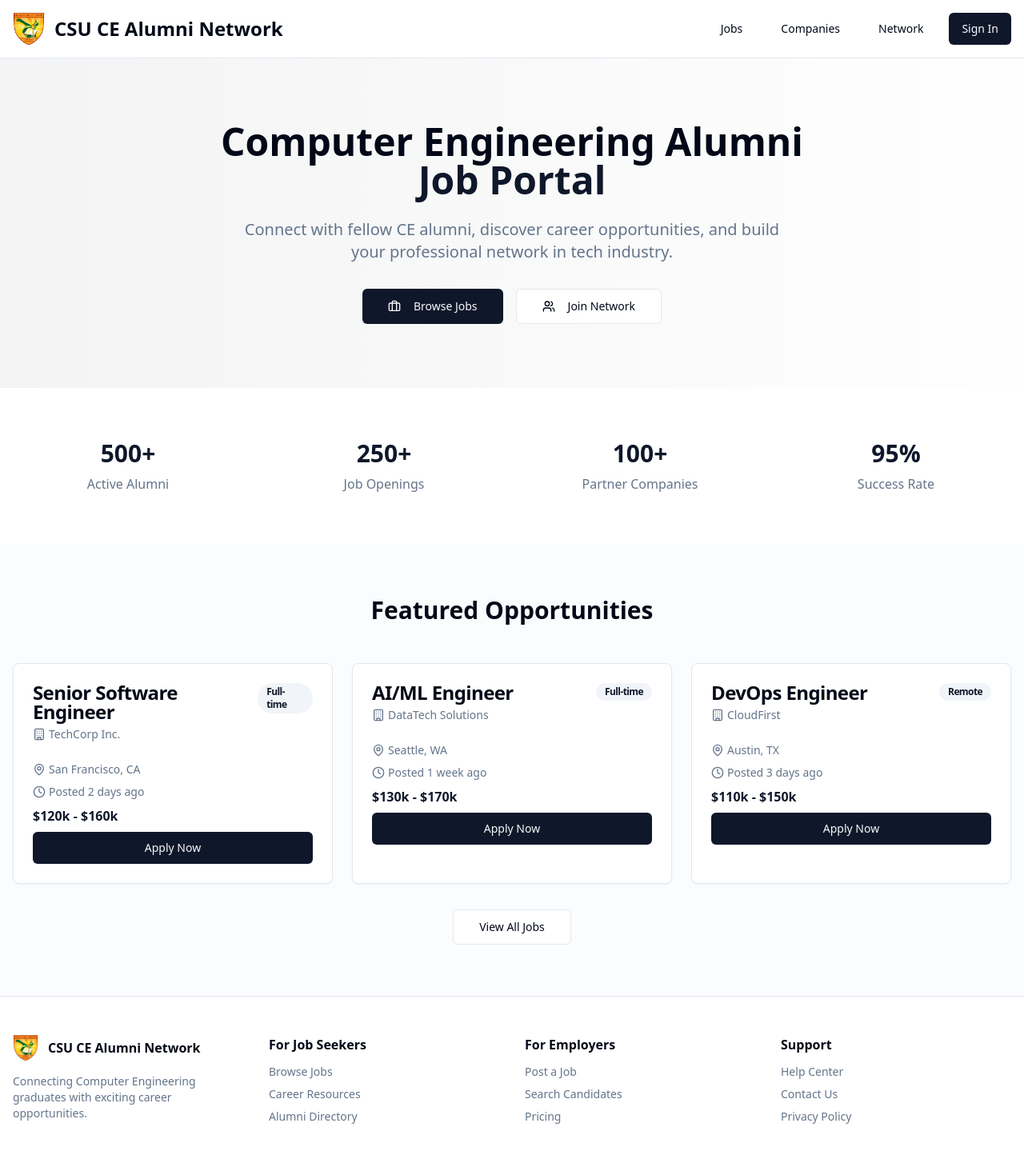
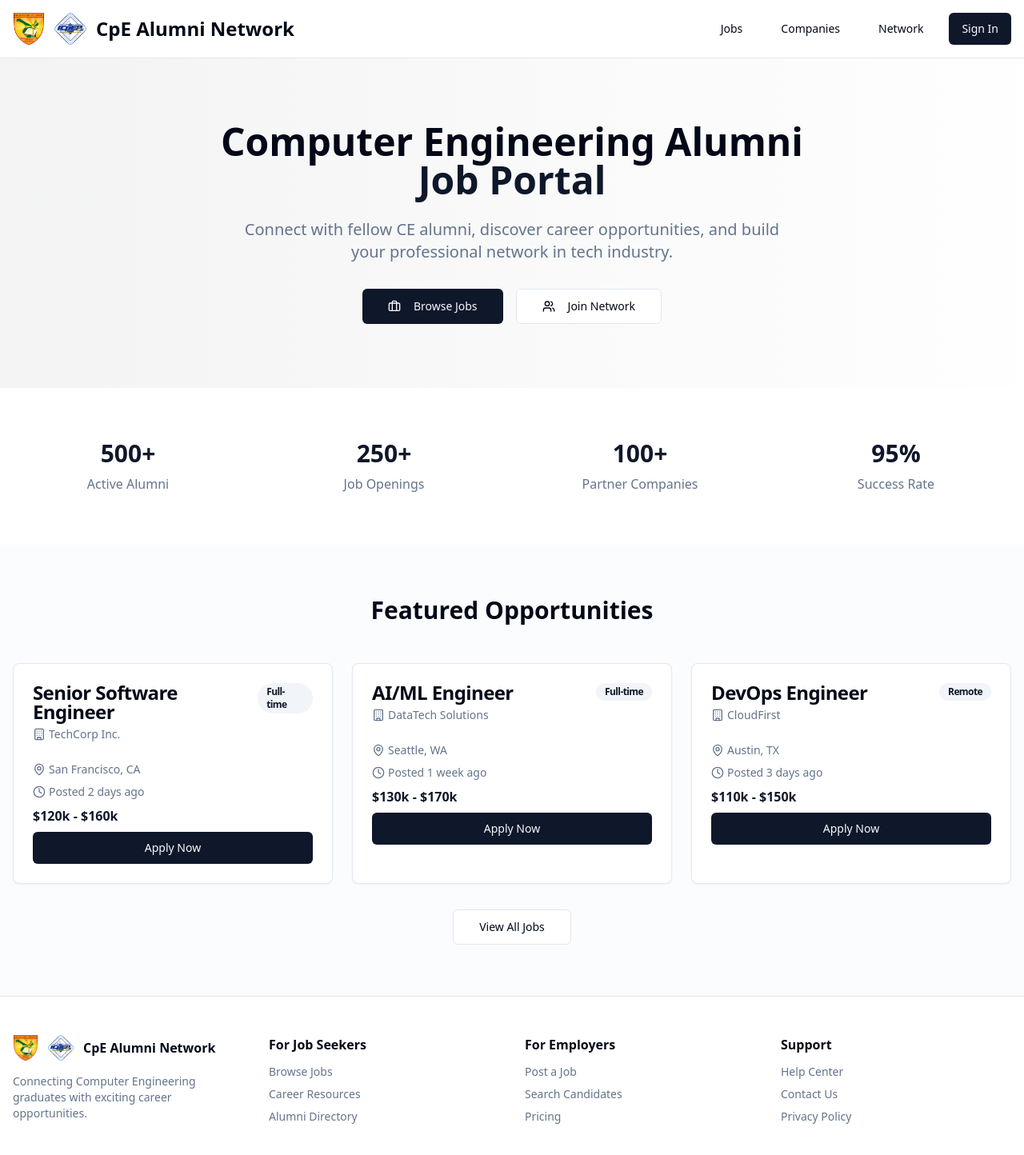
Before and after one commit to nielly24/Alumni-Job-Portal-Final, a React (Vite) app: page / in a window 1280 px wide. Shown: the top 1444 px of the page at 80% size. Built offline with nearby package versions, Linux system fonts and the light colour scheme.

Commit message:
Update logo and title
Add ICPCEP logo beside CSU logo and change title to "CpE Alumni Network".

```diff
--- a/src/pages/Index.tsx
+++ b/src/pages/Index.tsx
@@ -12,7 +12,8 @@ const Index = () => {
           <div className="flex items-center justify-between">
             <div className="flex items-center gap-3">
               <img src="/lovable-uploads/554263cb-c020-41c0-97f8-9592f3dd2fd2.png" alt="CSU Logo" className="h-10 w-10" />
-              <h1 className="text-2xl font-bold">CSU CE Alumni Network</h1>
+              <img src="/lovable-uploads/c101f9cb-9ca8-4f75-952b-fc90fd772dc8.png" alt="CpE Logo" className="h-10 w-10" />
+              <h1 className="text-2xl font-bold">CpE Alumni Network</h1>
             </div>
             <nav className="flex items-center gap-4">
               <Button variant="ghost">Jobs</Button>
@@ -143,7 +144,8 @@ const Index = () => {
             <div>
               <div className="flex items-center gap-3 mb-4">
                 <img src="/lovable-uploads/554263cb-c020-41c0-97f8-9592f3dd2fd2.png" alt="CSU Logo" className="h-8 w-8" />
-                <span className="font-bold">CSU CE Alumni Network</span>
+                <img src="/lovable-uploads/c101f9cb-9ca8-4f75-952b-fc90fd772dc8.png" alt="CpE Logo" className="h-8 w-8" />
+                <span className="font-bold">CpE Alumni Network</span>
               </div>
               <p className="text-sm text-muted-foreground">
                 Connecting Computer Engineering graduates with exciting career opportunities.
```
Also changed, not shown: public/lovable-uploads/c101f9cb-9ca8-4f75-952b-fc90fd772dc8.png (added).
